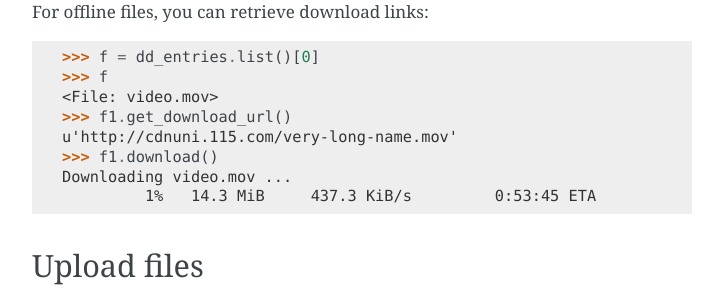
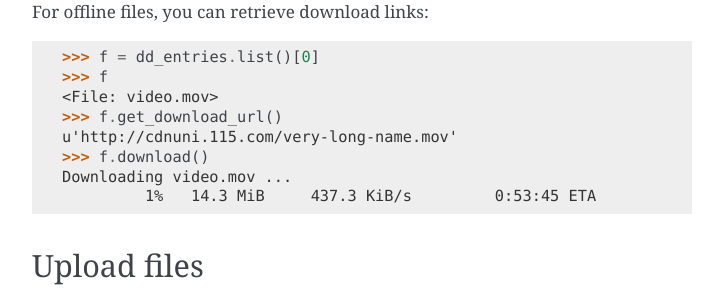
Before and after one commit to shichao-an/115wangpan, a Sphinx documentation site: the page built from docs/source/quickstart.rst, in a window 1280 px wide and 900 px high, scrolled down 2333 px. Shown: the part 152-452 px from the top of the window, without its empty margins (388-1111 px from the left). Built offline with Sphinx 7.4.7, drawn with Linux system fonts in a browser that asks for light colours.

Commit message:
Fixed docs

```diff
--- a/docs/source/quickstart.rst
+++ b/docs/source/quickstart.rst
@@ -130,9 +130,9 @@ For offline files, you can retrieve download links:
     >>> f = dd_entries.list()[0]
     >>> f
     <File: video.mov>
-    >>> f1.get_download_url()
+    >>> f.get_download_url()
     u'http://cdnuni.115.com/very-long-name.mov'
-    >>> f1.download()
+    >>> f.download()
     Downloading video.mov ...
              1%   14.3 MiB     437.3 KiB/s         0:53:45 ETA
 
```
